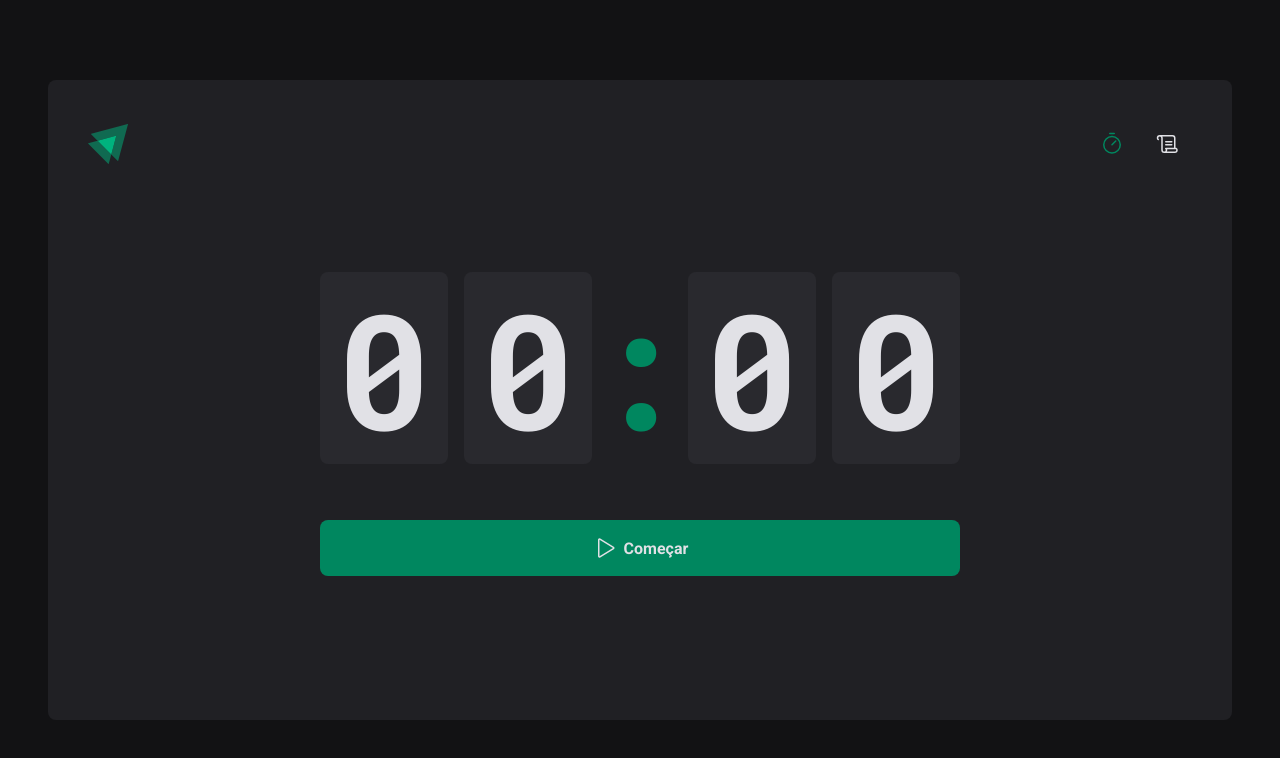
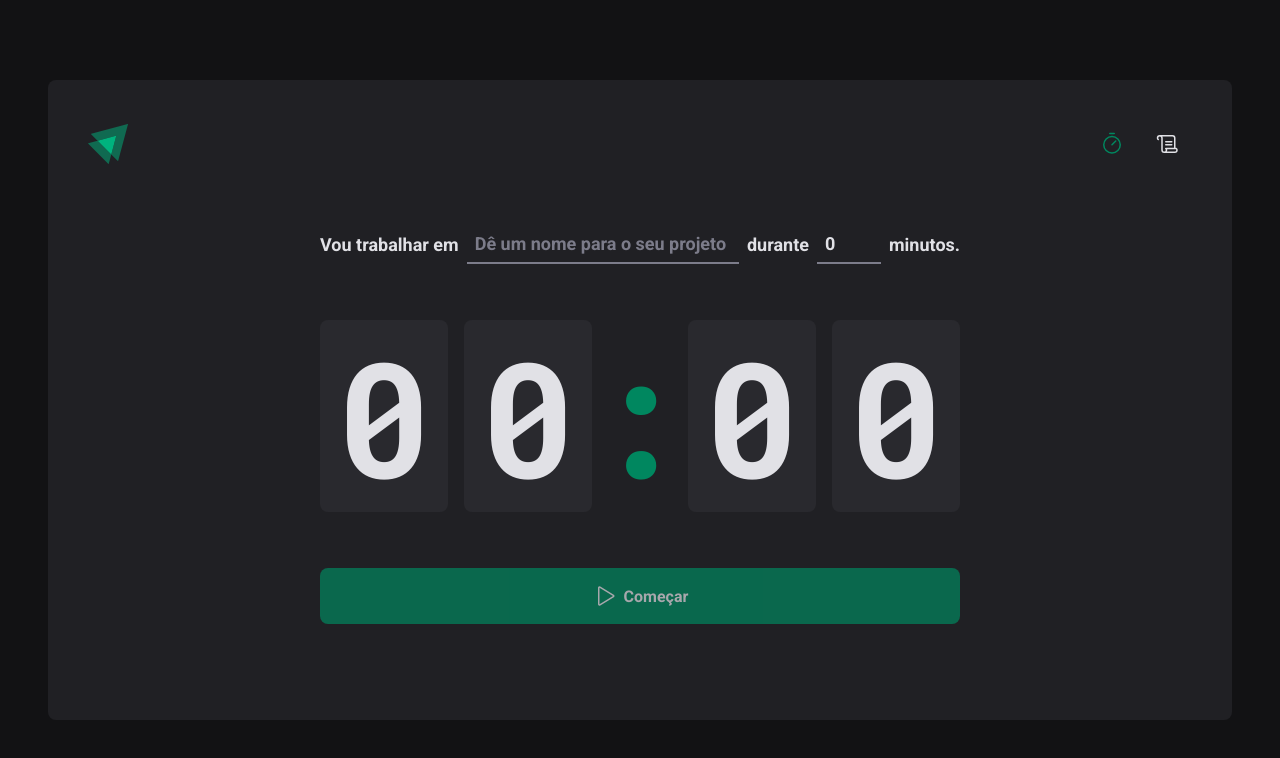
Before and after one commit to Stephany249/react, a React (Vite) app in the folder 02-timer/: page / in a window 1280 px wide. Shown: the top 758 px of the page. Built offline with nearby package versions, Linux system fonts and the light colour scheme.

Commit message:
Context in React - Context in the form

```diff
--- a/02-timer/src/pages/Home/Components/Countdown/index.tsx
+++ b/02-timer/src/pages/Home/Components/Countdown/index.tsx
@@ -1,4 +1,4 @@
-import { useContext, useEffect, useState } from 'react'
+import { useContext, useEffect } from 'react'
 import { differenceInSeconds } from 'date-fns'
 
 import { CyclesContext } from '../../index'
@@ -6,10 +6,13 @@ import { CyclesContext } from '../../index'
 import { CountdownContainer, Separator } from './styles'
 
 export function Countdown() {
-  const { activeCycle, activeCycleId, markCurrentCycleAsFinished } =
-    useContext(CyclesContext)
-
-  const [amountSecondPassed, setAmountSecondPassed] = useState(0)
+  const {
+    activeCycle,
+    activeCycleId,
+    markCurrentCycleAsFinished,
+    amountSecondsPassed,
+    setSecondsPassed,
+  } = useContext(CyclesContext)
 
   const totalSeconds = activeCycle ? activeCycle.minutesAmount * 60 : 0
 
@@ -26,10 +29,10 @@ export function Countdown() {
         if (secondsDifference >= totalSeconds) {
           markCurrentCycleAsFinished()
 
-          setAmountSecondPassed(totalSeconds)
+          setSecondsPassed(totalSeconds)
           clearInterval(interval)
         } else {
-          setAmountSecondPassed(secondsDifference)
+          setSecondsPassed(secondsDifference)
         }
       }, 1000)
     }
@@ -37,9 +40,15 @@ export function Countdown() {
     return () => {
       clearInterval(interval)
     }
-  }, [activeCycle, totalSeconds, activeCycleId, markCurrentCycleAsFinished])
+  }, [
+    activeCycle,
+    totalSeconds,
+    activeCycleId,
+    markCurrentCycleAsFinished,
+    setSecondsPassed,
+  ])
 
-  const currentSeconds = activeCycle ? totalSeconds - amountSecondPassed : 0
+  const currentSeconds = activeCycle ? totalSeconds - amountSecondsPassed : 0
 
   const minutesAmount = Math.floor(currentSeconds / 60)
   const secondsAmount = currentSeconds % 60
--- a/02-timer/src/pages/Home/Components/NewCycleForm/index.tsx
+++ b/02-timer/src/pages/Home/Components/NewCycleForm/index.tsx
@@ -1,27 +1,14 @@
-import { zodResolver } from '@hookform/resolvers/zod'
-import { z } from 'zod'
-import { useForm } from 'react-hook-form'
+import { useContext } from 'react'
+import { useFormContext } from 'react-hook-form'
+
+import { CyclesContext } from '../..'
 
 import { FormContainer, MinutesAmountInput, TaskInput } from './styles'
 
-const newCycleFormValidationSchema = z.object({
-  task: z.string().min(1, 'Informe a tarefa'),
-  minutesAmount: z
-    .number()
-    .min(5, 'O ciclo precisa ser de no mínimo 5 minutos.')
-    .max(60, 'O ciclo precisa ser de no máximo 60 minutos.'),
-})
+export function NewCycleForm() {
+  const { activeCycle } = useContext(CyclesContext)
 
-type NewCycleFormData = z.infer<typeof newCycleFormValidationSchema>
-
-export function NewCycleForm() {
-  const { register, handleSubmit, watch, reset } = useForm<NewCycleFormData>({
-    resolver: zodResolver(newCycleFormValidationSchema),
-    defaultValues: {
-      task: '',
-      minutesAmount: 0,
-    },
-  })
+  const { register } = useFormContext()
 
   return (
     <FormContainer>
--- a/02-timer/src/pages/Home/index.tsx
+++ b/02-timer/src/pages/Home/index.tsx
@@ -1,5 +1,8 @@
 import { HandPalm, Play } from '@phosphor-icons/react'
-import { createContext,  useState } from 'react'
+import { createContext, useState } from 'react'
+import { FormProvider, useForm } from 'react-hook-form'
+import { zodResolver } from '@hookform/resolvers/zod'
+import { z } from 'zod'
 
 import {
   HomeContainer,
@@ -21,16 +24,43 @@ interface Cycle {
 interface CyclesContextType {
   activeCycle: Cycle | undefined
   activeCycleId: string | null
+  amountSecondsPassed: number
   markCurrentCycleAsFinished: () => void
+  setSecondsPassed: (seconds: number) => void
 }
 
 export const CyclesContext = createContext({} as CyclesContextType)
 
+const newCycleFormValidationSchema = z.object({
+  task: z.string().min(1, 'Informe a tarefa'),
+  minutesAmount: z
+    .number()
+    .min(5, 'O ciclo precisa ser de no mínimo 5 minutos.')
+    .max(60, 'O ciclo precisa ser de no máximo 60 minutos.'),
+})
+
+type NewCycleFormData = z.infer<typeof newCycleFormValidationSchema>
+
 export function Home() {
   const [cycles, setCycles] = useState<Cycle[]>([])
   const [activeCycleId, setActiveCycleId] = useState<string | null>(null)
+  const [amountSecondsPassed, setAmountSecondsPassed] = useState(0)
+
+  const newCycleForm = useForm<NewCycleFormData>({
+    resolver: zodResolver(newCycleFormValidationSchema),
+    defaultValues: {
+      task: '',
+      minutesAmount: 0,
+    },
+  })
+
+  const { handleSubmit, watch, reset } = newCycleForm
 
   const activeCycle = cycles.find((cycle) => cycle.id === activeCycleId)
+
+  function setSecondsPassed(seconds: number) {
+    setAmountSecondsPassed(seconds)
+  }
 
   function markCurrentCycleAsFinished() {
     setCycles((state) =>
@@ -44,22 +74,22 @@ export function Home() {
     )
   }
 
-  // function handleCreateNewCycle(data: NewCycleFormData) {
-  //   const id = String(new Date().getTime())
+  function handleCreateNewCycle(data: NewCycleFormData) {
+    const id = String(new Date().getTime())
 
-  //   const newCycle: Cycle = {
-  //     id,
-  //     task: data.task,
-  //     minutesAmount: data.minutesAmount,
-  //     startDate: new Date(),
-  //   }
+    const newCycle: Cycle = {
+      id,
+      task: data.task,
+      minutesAmount: data.minutesAmount,
+      startDate: new Date(),
+    }
 
-  //   setCycles((prevCycles) => [...prevCycles, newCycle])
-  //   setActiveCycleId(id)
-  //   setAmountSecondPassed(0)
+    setCycles((prevCycles) => [...prevCycles, newCycle])
+    setActiveCycleId(id)
+    setAmountSecondsPassed(0)
 
-  //   reset()
-  // }
+    reset()
+  }
 
   function handleInterruptCycle() {
     setCycles((state) =>
@@ -74,16 +104,24 @@ export function Home() {
     setActiveCycleId(null)
   }
 
-  // const task = watch('task')
-  // const isSubmitDisabled = !task
+  const task = watch('task')
+  const isSubmitDisabled = !task
 
   return (
     <HomeContainer>
-      <form /*onSubmit={handleSubmit(handleCreateNewCycle)}*/>
+      <form onSubmit={handleSubmit(handleCreateNewCycle)}>
         <CyclesContext.Provider
-          value={{ activeCycle, activeCycleId, markCurrentCycleAsFinished }}
+          value={{
+            activeCycle,
+            activeCycleId,
+            markCurrentCycleAsFinished,
+            amountSecondsPassed,
+            setSecondsPassed,
+          }}
         >
-          {/*<NewCycleForm />*/}
+          <FormProvider {...newCycleForm}>
+            <NewCycleForm />
+          </FormProvider>
 
           <Countdown />
         </CyclesContext.Provider>
@@ -94,7 +132,7 @@ export function Home() {
             Interromper
           </StopCountdownButton>
         ) : (
-          <StartCountdownButton /*disabled={isSubmitDisabled}*/ type="submit">
+          <StartCountdownButton disabled={isSubmitDisabled} type="submit">
             <Play size={24} />
             Começar
           </StartCountdownButton>
```
